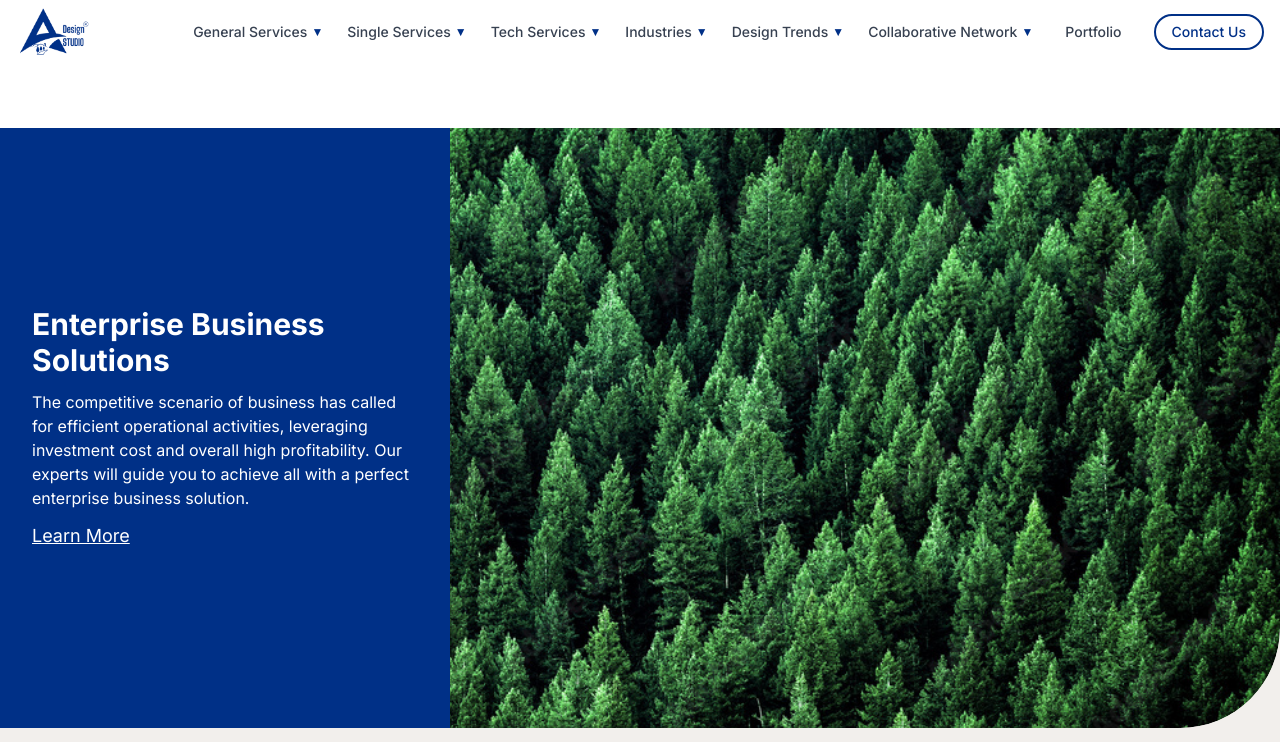
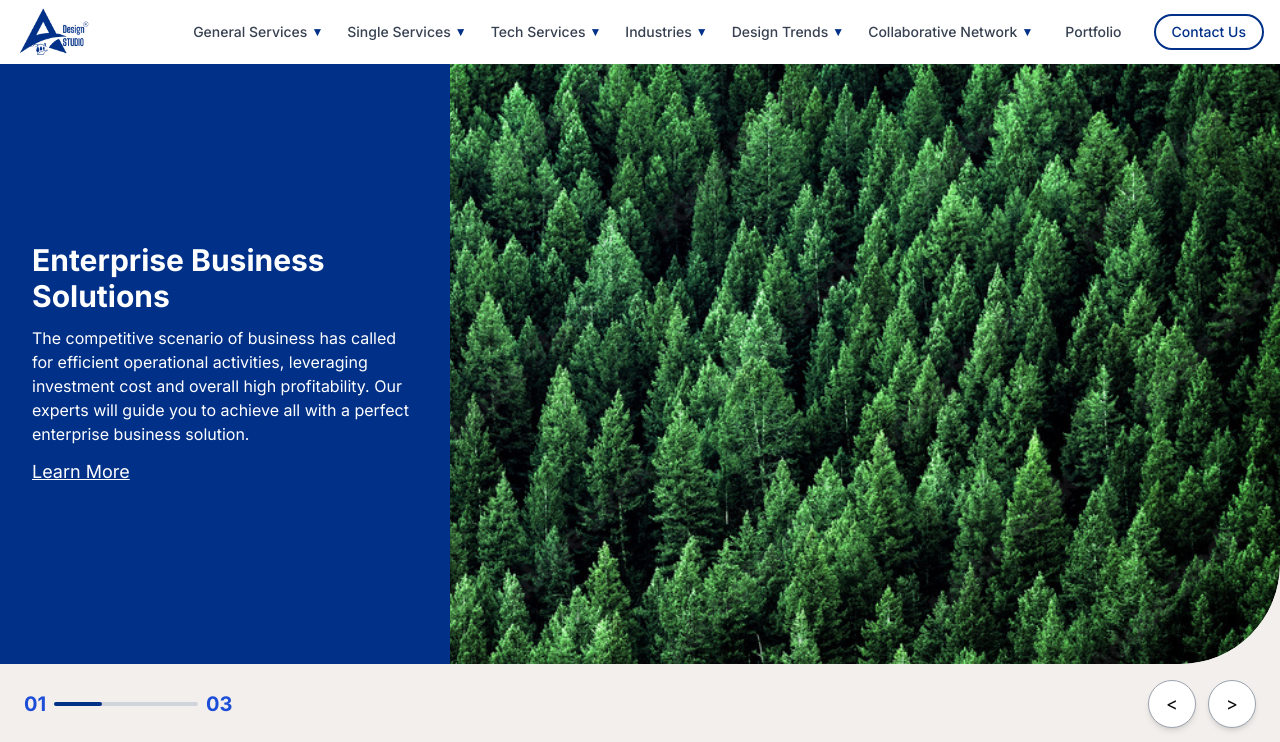
Before and after one commit to avira-world-llp-ifs/Landscaping, a Next.js app: page / in a window 1280 px wide. Shown: the top 742 px of the page. Built offline with nearby package versions, Linux system fonts and the light colour scheme.

Commit message:
a litle change

```diff
--- a/app/ClientLayout.tsx
+++ b/app/ClientLayout.tsx
@@ -45,7 +45,7 @@ export default function ClientLayout({ children }: ClientLayoutProps) {
       </div>
 
       {/* Hero Section - Scrolls away */}
-      <div id="global-hero" className="pt-16">
+      <div id="global-hero">
         <MultiLineSlideHero/>
       </div>
 
```
